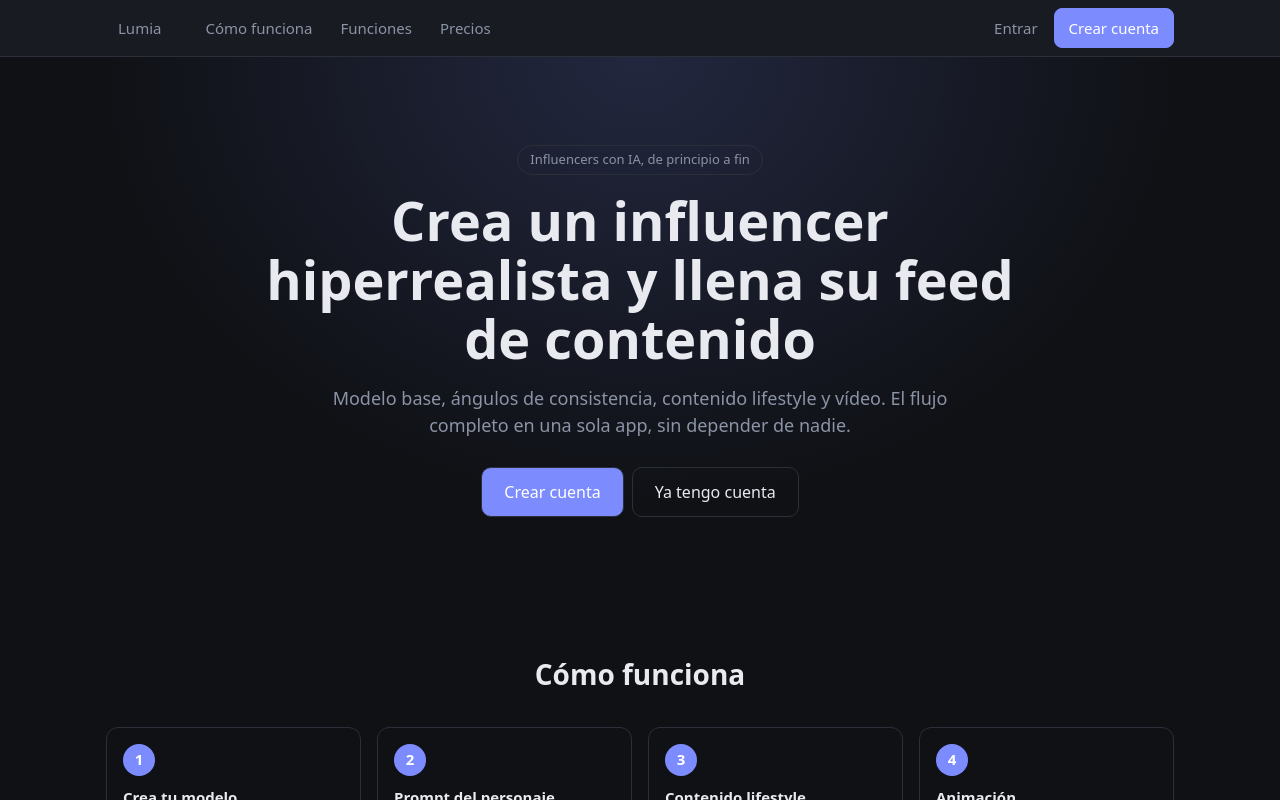
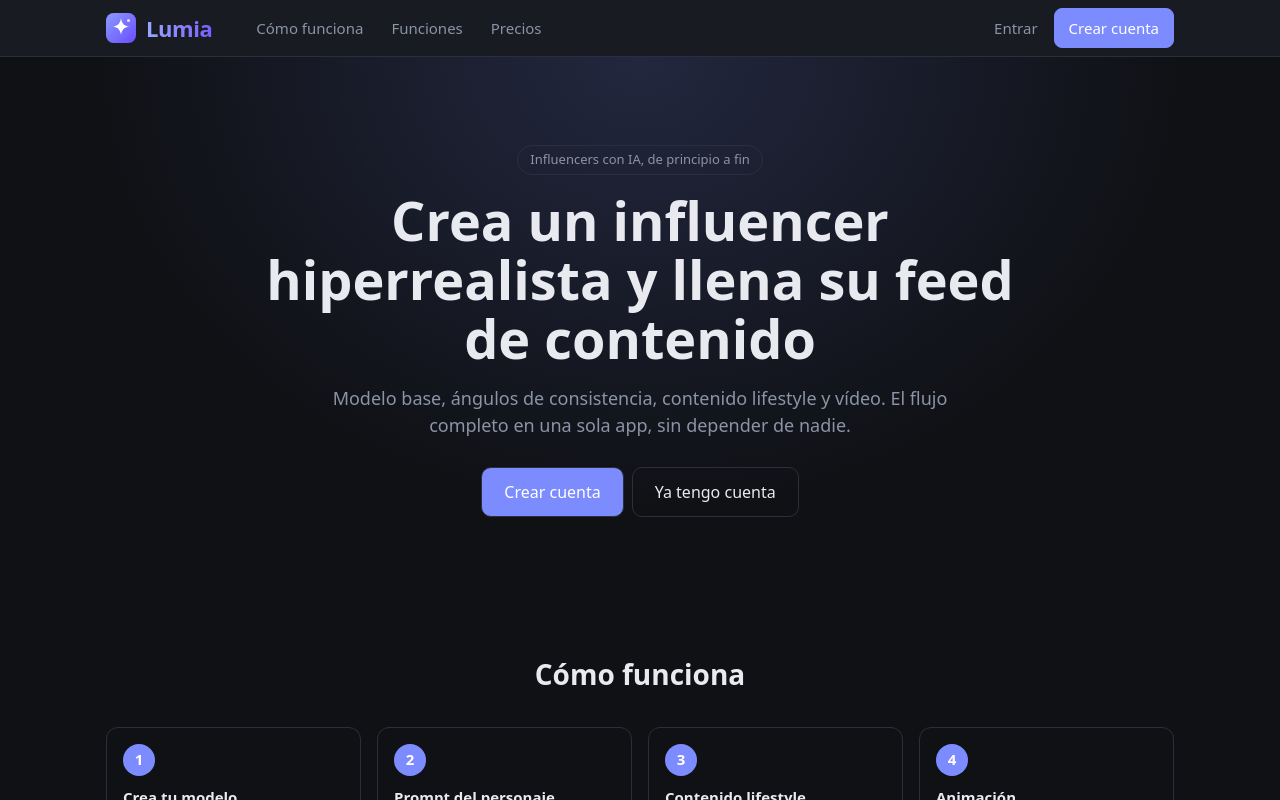
Before and after one commit to kanbansuiteapp/lumia, a Next.js app: page / in a window 1280 px wide. Shown: the top 800 px of the page. Built offline with nearby package versions, Linux system fonts and the light colour scheme; no server answers.

Commit message:
Logo e icono de Lumia (marca en la barra y favicon)
Co-Authored-By: Claude Sonnet 5.5 <noreply@anthropic.com>

```diff
--- a/app/(public)/layout.tsx
+++ b/app/(public)/layout.tsx
@@ -1,5 +1,6 @@
 import Link from "next/link";
 import type { ReactNode } from "react";
+import Logo from "@/components/Logo";
 import { getUser } from "@/lib/auth";
 
 export default async function PublicLayout({ children }: { children: ReactNode }) {
@@ -8,7 +9,7 @@ export default async function PublicLayout({ children }: { children: ReactNode }
     <div className="page">
       <header className="top">
         <div className="top-in">
-          <Link href="/" className="logo">Lumia</Link>
+          <Logo href="/" />
           <Link href="/#como-funciona">Cómo funciona</Link>
           <Link href="/#funciones">Funciones</Link>
           <Link href="/#precios">Precios</Link>
--- a/app/globals.css
+++ b/app/globals.css
@@ -21,10 +21,11 @@ button:disabled { opacity:.5; cursor:default; }
 .msg.err { color:var(--err); background:rgba(255,107,107,.1); }
 .top { border-bottom:1px solid var(--line); background:var(--card); position:sticky; top:0; z-index:10; }
 .top-in { max-width:1100px; margin:0 auto; padding:0 16px; height:56px; display:flex; align-items:center; gap:4px; }
-.logo { font-weight:800; font-size:20px; color:var(--accent); text-decoration:none; margin-right:16px; }
+.top a.logo { display:flex; align-items:center; gap:10px; font-weight:800; font-size:22px; letter-spacing:-.02em; color:var(--text); text-decoration:none; margin-right:20px; padding:4px 8px 4px 0; }
+.top a.logo span { background:linear-gradient(90deg,#9aa8ff,#7c5cff); -webkit-background-clip:text; background-clip:text; color:transparent; }
 .top a, .navbtn { color:var(--muted); text-decoration:none; padding:8px 12px; border-radius:8px; border:0; background:transparent; font:inherit; cursor:pointer; }
 .top a.active, .navbtn.active, .top a:hover, .navbtn:hover { color:var(--text); background:var(--bg); }
-.top .logo:hover { background:transparent; }
+.top a.logo:hover { background:transparent; }
 .spacer { flex:1; }
 .dd { position:relative; }
 .menu { position:absolute; top:44px; left:0; width:300px; background:var(--card); border:1px solid var(--line); border-radius:12px; padding:6px; box-shadow:0 12px 32px rgba(0,0,0,.4); }
--- /dev/null
+++ b/components/Logo.tsx
@@ -0,0 +1,26 @@
+import Link from "next/link";
+
+export function LogoMark({ size = 30 }: { size?: number }) {
+  return (
+    <svg width={size} height={size} viewBox="0 0 64 64" aria-hidden="true">
+      <defs>
+        <linearGradient id="lumia-g" x1="0" y1="0" x2="1" y2="1">
+          <stop offset="0" stopColor="#8b9bff" />
+          <stop offset="1" stopColor="#6a4cff" />
+        </linearGradient>
+      </defs>
+      <rect width="64" height="64" rx="16" fill="url(#lumia-g)" />
+      <path d="M32 11c1.6 11.2 6.8 16.4 18 18-11.2 1.6-16.4 6.8-18 18-1.6-11.2-6.8-16.4-18-18 11.2-1.6 16.4-6.8 18-18z" fill="#fff" />
+      <circle cx="48" cy="16" r="3.2" fill="#fff" opacity=".85" />
+    </svg>
+  );
+}
+
+export default function Logo({ href }: { href: string }) {
+  return (
+    <Link href={href} className="logo">
+      <LogoMark />
+      <span>Lumia</span>
+    </Link>
+  );
+}
--- a/components/TopNav.tsx
+++ b/components/TopNav.tsx
@@ -3,6 +3,7 @@
 import Link from "next/link";
 import { usePathname } from "next/navigation";
 import { useEffect, useRef, useState } from "react";
+import Logo from "./Logo";
 import ProfileMenu from "./ProfileMenu";
 
 const GENERAR = [
@@ -29,7 +30,7 @@ export default function TopNav({ email, name, admin }: { email: string; name: st
   return (
     <header className="top">
       <div className="top-in">
-        <Link href="/modelos" className="logo">Lumia</Link>
+        <Logo href="/modelos" />
         <div className="dd" ref={ref}>
           <button className={`navbtn ${inGenerar ? "active" : ""}`} onClick={() => setOpen(!open)}>Generar ▾</button>
           {open && (
```
Also changed, not shown: app/icon.svg (added).
